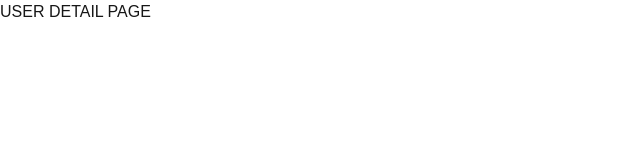
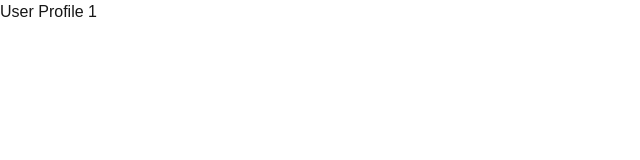
Before and after one commit to GadisaAboma/nextjs-crash-course, a Next.js app: page /dashboard/users/1 in a window 1280 px wide. Shown: the top 160 px of the page, without its empty margins (0-640 px from the left). Built offline with nearby package versions, Linux system fonts and the light colour scheme.

Commit message:
implemented getting the dynamic route id

```diff
--- a/app/dashboard/users/[id]/page.tsx
+++ b/app/dashboard/users/[id]/page.tsx
@@ -1,7 +1,8 @@
 import React from "react";
 
-const Page = () => {
-  return <div>USER DETAIL PAGE</div>;
+const Page = ({ params }: { params: { id: string } }) => {
+  const { id } = params;
+  return <h1>User Profile {id}</h1>;
 };
 
 export default Page;
```
